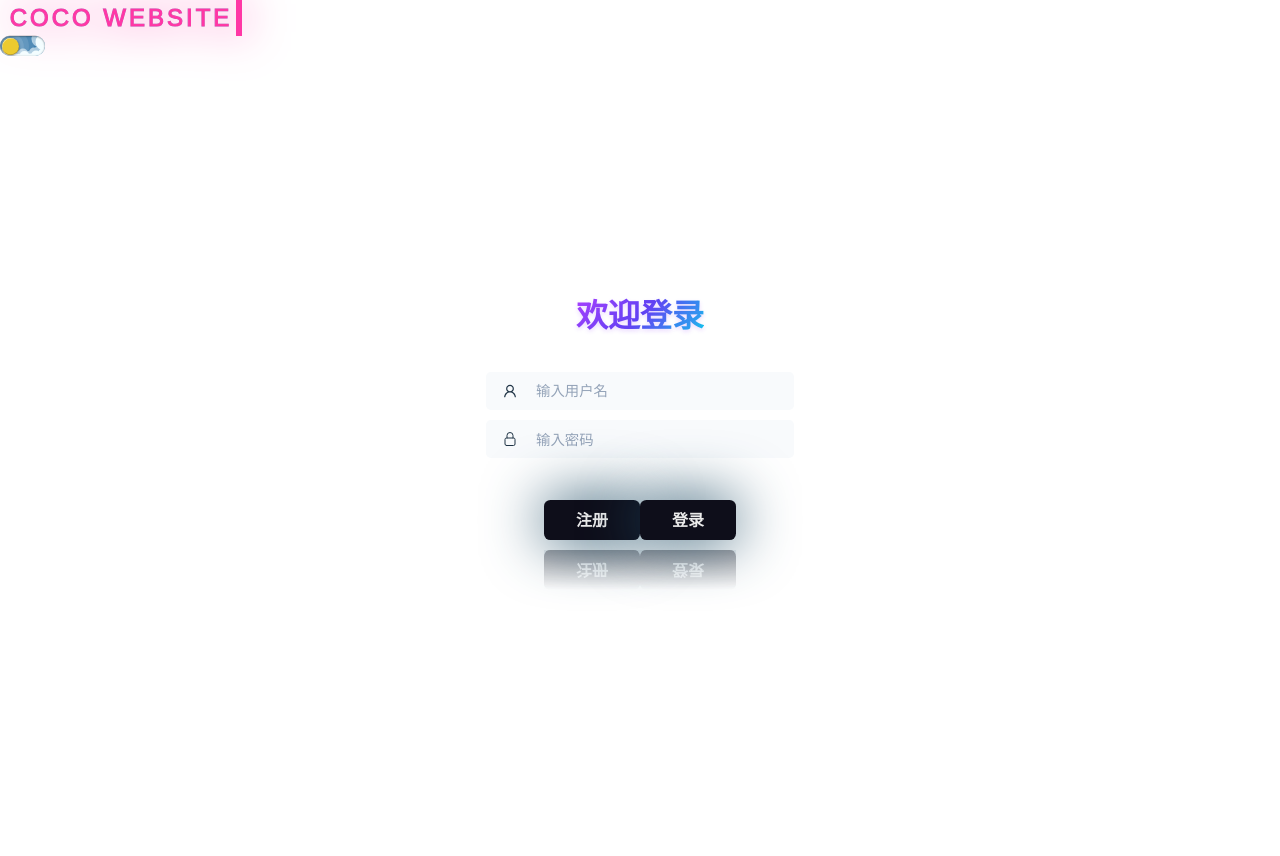
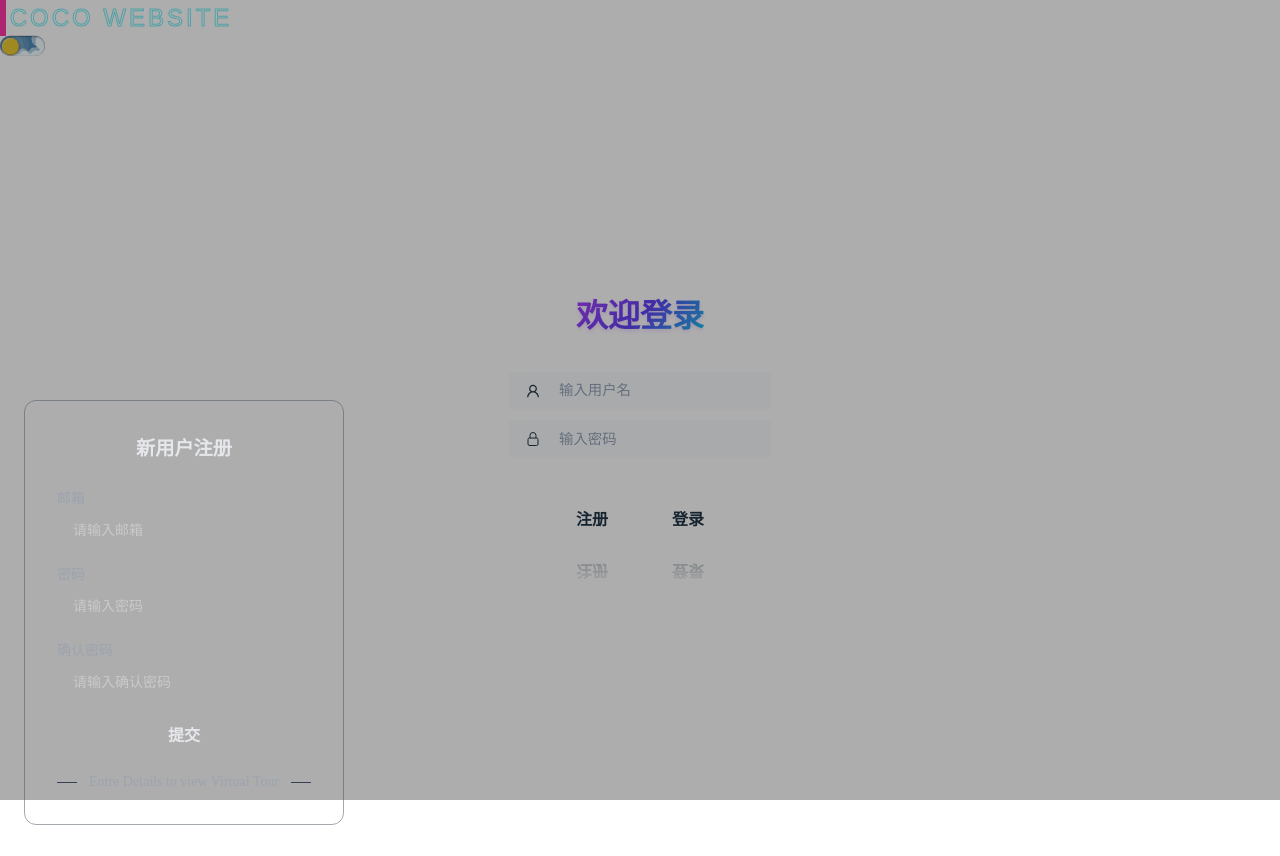
Before and after one commit to kzx0701/PersonalWebsite, a Vue app: page /login in a window 1280 px wide. Both pictures are taken after a click on the button "注册". After the commit the page ends 800 px from the top, so only its background shows below. Built offline with nearby package versions, Linux system fonts and the light colour scheme; no server answers; the database is empty.

Commit message:
新增用户注册

```diff
--- a/package.json
+++ b/package.json
@@ -13,7 +13,8 @@
     "@tailwindcss/vite": "^4.0.15",
     "sass": "^1.86.0",
     "vue": "^3.5.13",
-    "vue-router": "^4.5.0"
+    "vue-router": "^4.5.0",
+    "vuetify": "^3.7.19"
   },
   "devDependencies": {
     "@vitejs/plugin-vue": "^5.2.1",
--- a/src/assets/themes/dark.scss
+++ b/src/assets/themes/dark.scss
@@ -1,6 +1,23 @@
 // 黑暗主题
 :root {
-  // --main-color: #121212;
+  // 登录页
   --login-bg-main-color: #434343;
   --login-bg-sub-color: black;
+  --login-btn-bg: rgb(14, 14, 26);
+  --login-btn-text: rgb(234, 234, 234);
+  --login-btn-shadow: #1f4c65;
+  --login-btn-hover: rgb(2, 29, 78);
+  --login-btn-hover-bg1: rgba(2, 29, 78, 0.681);
+  --login-btn-hover-bg2: rgba(31, 215, 232, 0.873);
+  --login-btn-hover-text: rgb(4, 4, 38);
+
+  // 注册弹窗
+  --registerModal--main-color: rgba(167, 139, 250, 1);
+  --registerModal--sub-color: rgba(167, 139, 250, 0.2);
+  --registerModal--bg: rgb(23, 23, 33);
+  --registerModal--input-text: rgba(243, 244, 246, 1);
+  --registerModal--input-bg: rgba(31, 41, 55, 1);
+  --registerModal--input-border: rgba(55, 65, 81, 1);
+  --registerModal--button-text: rgba(17, 24, 39, 1);
+  --registerModal--button-hover: rgba(139, 92, 246, 1);
 }
--- a/src/assets/themes/default.scss
+++ b/src/assets/themes/default.scss
@@ -1,5 +1,22 @@
 // 默认主题
 :root {
+  // 登录页
   --login-bg-main-color: #74ebd5;
   --login-bg-sub-color: #d59fe6;
+  --login-btn-bg: #ffffff;
+  --login-btn-text: #b388ff;
+  --login-btn-shadow: rgba(179, 136, 255, 0.3);
+  --login-btn-hover: #b388ff;
+  --login-btn-hover-bg1: rgba(2, 29, 78, 0.681);
+  --login-btn-hover-bg2: rgba(31, 215, 232, 0.873);
+  --login-btn-hover-text: #ffffff;
+  // 注册弹窗
+  --registerModal--main-color: #7c3aed;
+  --registerModal--sub-color: rgba(167, 139, 250, 0.2);
+  --registerModal--bg: #ffffff;
+  --registerModal--input-text: rgba(243, 244, 246, 1);
+  --registerModal--input-bg: #f9fafb;
+  --registerModal--input-border: #d1d5db;
+  --registerModal--button-text: #ffffff;
+  --registerModal--button-hover: #7c3aed;
 }
--- a/src/components/RegisterModal.vue
+++ b/src/components/RegisterModal.vue
@@ -1,59 +1,108 @@
 <template>
   <!-- From Uiverse.io by VIJAYAACHI -->
-    <transition name="modal">
   <div class="form-container">
-            <p class="title">Login</p>
+    <p class="title">新用户注册</p>
     <form class="form">
       <div class="input-group">
-                    <label for="name">Name</label>
-                    <input placeholder="" id="username" name="username" type="text" />
+        <label for="email">邮箱</label>
+        <input placeholder="请输入邮箱" v-model="email" id="email" name="email" type="email" />
+        <div v-if="emailWarning" class="warning-text">{{ emailWarning }}</div>
+        <label for="password">密码</label>
+        <input placeholder="请输入密码" v-model="password" id="password" name="password" type="password" />
+        <div v-if="passwordWarning" class="warning-text">{{ passwordWarning }}</div>
+        <label for="confirmPassword">确认密码</label>
+        <input placeholder="请输入确认密码" v-model="confirmPassword" type="password" />
       </div>
-                <div class="input-group">
-                    <label for="phone">Phone</label>
-                    <input placeholder="" id="phone" name="phone" type="phone" />
-                    <label for="email">Email</label>
-                    <input placeholder="" id="email" name="email" type="email" />
-                    <label for="location">Location</label>
-                    <input placeholder="" type="email" />
-                </div>
-                <button style="margin-top:6%;" class="sign">Submit</button>
     </form>
+    <button style="margin-top: 6%" class="sign" @click="submit">提交</button>
     <div class="social-message">
       <div class="line"></div>
       <p class="message">Entre Details to view Virtual Tour</p>
       <div class="line"></div>
     </div>
   </div>
-    </transition>
 </template>
 
 <script setup lang="ts">
+import { registerWithEmail } from "../utils/register";
+import { ref } from "vue";
+// 注册表单数据
+const email = ref("");
+const password = ref("");
+const confirmPassword = ref("");
+// 提示文本
+const emailWarning = ref("");
+const passwordWarning = ref("");
+const confirmPasswordWarning = ref("");
 
-defineProps({
-    show: {
-        type: Boolean,
-        default: false
+// 提交
+const submit = async () => {
+  const isValid = await formVerify();
+  if (!isValid) {
+    return;
   }
-});
+  if (password.value !== confirmPassword.value && password.value !== "") {
+    console.log("email", email.value);
+    console.log("password", password.value);
+    console.log("confirmPassword", confirmPassword.value);
+    console.log("密码不一致");
+    return;
+  } else {
+    await registerWithEmail(email.value, password.value);
+  }
+};
+
+// 表单验证
+const formVerify = async () => {
+  // 1、邮箱格式校验：是否为空，是否符合邮箱格式。
+  // 2、密码格式校验：是否为空，长度是否符合要求。
+  // 3、确认密码校验：是否为空，是否与密码一致。
+  const reg = /^[a-zA-Z0-9._%+-]+@[a-zA-Z0-9.-]+\.[a-zA-Z]{2,}$/;
+  if (email.value !== "") {
+    if (reg.test(email.value)) {
+      emailWarning.value = "";
+    } else {
+      emailWarning.value = "请输入正确的邮箱格式";
+      return false;
+    }
+  } else {
+    emailWarning.value = "邮箱不能为空";
+    return false;
+  }
+  if (password.value !== "") {
+    if (password.value.length >= 6) {
+      passwordWarning.value = "";
+    } else {
+      passwordWarning.value = "密码长度不能小于6";
+      return false;
+    }
+  } else {
+    passwordWarning.value = "密码不能为空";
+    return false;
+  }
+  return true;
+};
 </script>
 
 <style lang="scss" scoped>
-/* From Uiverse.io by VIJAYAACHI */
+// 弹框样式
 .form-container {
   width: 320px;
   border-radius: 0.75rem;
-    background-color: rgba(17, 24, 39, 1);
+  background-color: var(--registerModal--bg); // 更深的背景色
   padding: 2rem;
-    color: rgba(243, 244, 246, 1);
+  color: rgba(229, 231, 235, 1); // 更亮的文字颜色
   position: absolute;
   z-index: 10;
+  border: 1px solid rgba(75, 85, 99, 0.5); // 添加边框
 }
 
 .title {
   text-align: center;
-    font-size: 1.5rem;
+  font-size: 1.2rem;
   line-height: 2rem;
-    font-weight: 700;
+  font-weight: 600;
+  color: var(--registerModal--main-color); // 紫色标题
 }
 
 .form {
@@ -70,20 +119,22 @@ defineProps({
   display: block;
   color: rgba(156, 163, 175, 1);
   margin-bottom: 4px;
+  margin-top: 1rem;
 }
 
 .input-group input {
   width: 100%;
   border-radius: 0.375rem;
-    border: 1px solid rgba(55, 65, 81, 1);
+  border: 1px solid var(--registerModal--input-border);
   outline: 0;
-    background-color: rgba(17, 24, 39, 1);
-    padding: 0.75rem 1rem;
-    color: rgba(243, 244, 246, 1);
+  background-color: var(--registerModal--input-bg); // 输入框深色背景
+  padding: 0.5rem 1rem;
+  color: var(--registerModal--input-text);
 }
 
 .input-group input:focus {
-    border-color: rgba(167, 139, 250);
+  border-color: var(--registerModal--main-color);
+  box-shadow: 0 0 0 3px var(--registerModal--sub-color); // 添加发光效果
 }
 
 .forgot {
@@ -97,26 +148,32 @@ defineProps({
 
 .forgot a,
 .signup a {
-    color: rgba(243, 244, 246, 1);
+  color: var(--registerModal--input-text);
   text-decoration: none;
   font-size: 14px;
 }
 
 .forgot a:hover,
 .signup a:hover {
-    text-decoration: underline rgba(167, 139, 250, 1);
+  text-decoration: underline var(--registerModal--main-color);
 }
 
 .sign {
   display: block;
   width: 100%;
-    background-color: rgba(167, 139, 250, 1);
-    padding: 0.75rem;
+  background-color: var(--registerModal--main-color);
+  padding: 0.5rem 0.75rem;
   text-align: center;
-    color: rgba(17, 24, 39, 1);
+  color: var(--registerModal--button-text);
   border: none;
   border-radius: 0.375rem;
   font-weight: 600;
+  font-size: 1rem;
+  transition: all 0.2s;
+  &:hover {
+    background-color: var(--registerModal--button-hover); // 更深的紫色悬停效果
+    transform: translateY(-1px);
+  }
 }
 
 .social-message {
@@ -164,16 +221,9 @@ defineProps({
   line-height: 1rem;
   color: rgba(156, 163, 175, 1);
 }
-
-/* 添加过渡动画样式 */
-.modal-enter-active,
-.modal-leave-active {
-    transition: all 0.8s ease;
-}
-
-.modal-enter-from,
-.modal-leave-to {
-    opacity: 0;
-    transform: translateY(-20px);
+// 提示文本样式
+.warning-text {
+  color: #f53f3f;
+  margin: 0.5rem 0;
 }
 </style>
--- a/src/main.ts
+++ b/src/main.ts
@@ -4,10 +4,20 @@ import App from "./App.vue";
 import router from "./router";
 import "tailwindcss/index.css";
 import { initTheme } from "./utils/changeTheme";
+import "vuetify/styles";
+import { createVuetify } from "vuetify";
+import * as components from "vuetify/components";
+import * as directives from "vuetify/directives";
 
 // 设置默认主题
 initTheme();
 
+const vuetify = createVuetify({
+  components,
+  directives,
+});
+
 const app = createApp(App);
 app.use(router);
+app.use(vuetify);
 app.mount("#app");
--- a/src/pages/login.vue
+++ b/src/pages/login.vue
@@ -3,8 +3,7 @@
     <div class="form_frame">
       <h1 class="title">欢迎登录</h1>
       <div class="group">
-        <svg class="icon" xmlns="http://www.w3.org/2000/svg" xmlns:xlink="http://www.w3.org/1999/xlink"
-          viewBox="0 0 1024 1024">
+        <svg class="icon" xmlns="http://www.w3.org/2000/svg" xmlns:xlink="http://www.w3.org/1999/xlink" viewBox="0 0 1024 1024">
           <path
             d="M858.5 763.6a374 374 0 0 0-80.6-119.5a375.63 375.63 0 0 0-119.5-80.6c-.4-.2-.8-.3-1.2-.5C719.5 518 760 444.7 760 362c0-137-111-248-248-248S264 225 264 362c0 82.7 40.5 156 102.8 201.1c-.4.2-.8.3-1.2.5c-44.8 18.9-85 46-119.5 80.6a375.63 375.63 0 0 0-80.6 119.5A371.7 371.7 0 0 0 136 901.8a8 8 0 0 0 8 8.2h60c4.4 0 7.9-3.5 8-7.8c2-77.2 33-149.5 87.8-204.3c56.7-56.7 132-87.9 212.2-87.9s155.5 31.2 212.2 87.9C779 752.7 810 825 812 902.2c.1 4.4 3.6 7.8 8 7.8h60a8 8 0 0 0 8-8.2c-1-47.8-10.9-94.3-29.5-138.2zM512 534c-45.9 0-89.1-17.9-121.6-50.4S340 407.9 340 362c0-45.9 17.9-89.1 50.4-121.6S466.1 190 512 190s89.1 17.9 121.6 50.4S684 316.1 684 362c0 45.9-17.9 89.1-50.4 121.6S557.9 534 512 534z"
             fill="currentColor"></path>
@@ -12,11 +11,11 @@
         <input id="username" v-model="username" class="input" type="text" placeholder="输入用户名" />
       </div>
       <div class="group">
-        <svg stroke="currentColor" stroke-width="1.5" viewBox="0 0 24 24" xmlns="http://www.w3.org/2000/svg"
-          class="icon">
+        <svg stroke="currentColor" stroke-width="1.5" viewBox="0 0 24 24" xmlns="http://www.w3.org/2000/svg" class="icon">
           <path
             d="M16.5 10.5V6.75a4.5 4.5 0 10-9 0v3.75m-.75 11.25h10.5a2.25 2.25 0 002.25-2.25v-6.75a2.25 2.25 0 00-2.25-2.25H6.75a2.25 2.25 0 00-2.25 2.25v6.75a2.25 2.25 0 002.25 2.25z"
-            stroke-linejoin="round" stroke-linecap="round"></path>
+            stroke-linejoin="round"
+            stroke-linecap="round"></path>
         </svg>
         <input id="password" v-model="password" class="input" type="password" placeholder="输入密码" />
       </div>
@@ -24,9 +23,13 @@
         <button class="btn" @click="registerModalShow = true">注册</button>
         <button @click="loginVerify" class="btn">登录</button>
       </div>
+      <!-- 注册弹窗 -->
+      <v-dialog v-model="registerModalShow">
+        <div class="flex justify-center items-center">
+          <RegisterModal />
+        </div>
+      </v-dialog>
     </div>
-
-      <!-- <RegisterModal v-if="registerModalShow" :show="registerModalShow" /> -->
   </div>
 </template>
 
@@ -135,12 +138,12 @@ input:hover {
   border-radius: 0.4rem;
   cursor: pointer;
   text-transform: uppercase;
-  background-color: rgb(14, 14, 26);
-  color: rgb(234, 234, 234);
+  background-color: var(--login-btn-bg);
+  color: var(--login-btn-text);
   font-weight: 700;
   transition: 0.6s;
-  box-shadow: 0px 0px 60px #1f4c65;
-  -webkit-box-reflect: below 10px linear-gradient(to bottom, rgba(0, 0, 0, 0.0), rgba(0, 0, 0, 0.4));
+  box-shadow: 0px 0px 60px var(--login-btn-shadow);
+  -webkit-box-reflect: below 10px linear-gradient(to bottom, rgba(0, 0, 0, 0), rgba(0, 0, 0, 0.4));
   margin-top: 2rem;
 }
 
@@ -149,9 +152,9 @@ input:hover {
 }
 
 .btn:hover {
-  background: rgb(2, 29, 78);
-  background: linear-gradient(270deg, rgba(2, 29, 78, 0.681) 0%, rgba(31, 215, 232, 0.873) 60%);
-  color: rgb(4, 4, 38);
+  background: var(--login-btn-hover);
+  background: linear-gradient(270deg, var(--login-btn-hover-bg1) 0%, var(--login-btn-hover-bg2) 60%);
+  color: var(--login-btn-hover-text);
 }
 
 // 标题样式
--- a/src/style.css
+++ b/src/style.css
@@ -1,10 +1,9 @@
 :root {
   /* 字体相关 */
-  font-size: 16px;
-  font-family: Inter, system-ui, Avenir, Helvetica, Arial, sans-serif;
+  font-size: 14px;
+  font-family: cursive, auto;
   line-height: 1.5;
   font-weight: 400;
-  /* background-color: #94d1ff; */
 }
 
 @media (prefers-color-scheme: light) {
--- /dev/null
+++ b/src/utils/register.ts
@@ -0,0 +1,13 @@
+import { supabase } from "../lib/supabaseClient";
+
+export const registerWithEmail = async (email: string, password: string) => {
+  const { data, error } = await supabase.auth.signUp({
+    email,
+    password,
+  });
+  if (error) {
+    console.error("注册失败", error);
+  } else {
+    console.log("注册成功", data);
+  }
+};
```
Also changed, not shown: 1 other file (tests, documents, lock files or other folders). Lines whose indentation alone changed are shown as unchanged.
